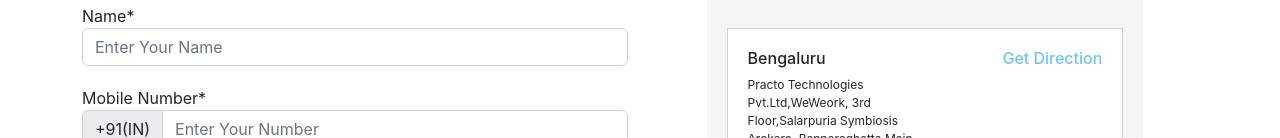
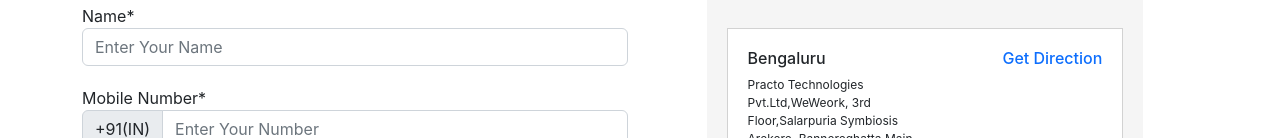
Before and after one commit to imbuesoft/patient, a React (Create React App) app: page / in a window 1280 px wide. Shown: the part 285-423 px from the top of the page. Built offline with nearby package versions, Linux system fonts and the light colour scheme.

Commit message:
contactus done

```diff
--- a/src/contectus/Contectus.js
+++ b/src/contectus/Contectus.js
@@ -95,7 +95,7 @@ const Contectus = () => {
                                 <p style={{fontSize:'75%'}}>Practo Technologies Pvt.Ltd,WeWeork, 3rd Floor,Salarpuria Symbiosis Arekere, Bannereghatta Main Road Bangaluru 560 076 Karnataka, india</p>
                             </div>
                             <div className="col-6">
-                            <h6 align="right" style={{color:'#73C2FB'}}>Get Direction</h6>
+                            <h6 align="right" style={{color:'#73C2FB'}}><a href="#" style={{textDecoration:'none'}}>Get Direction</a></h6>
                             </div>
                         </div>
                     </div>
```
